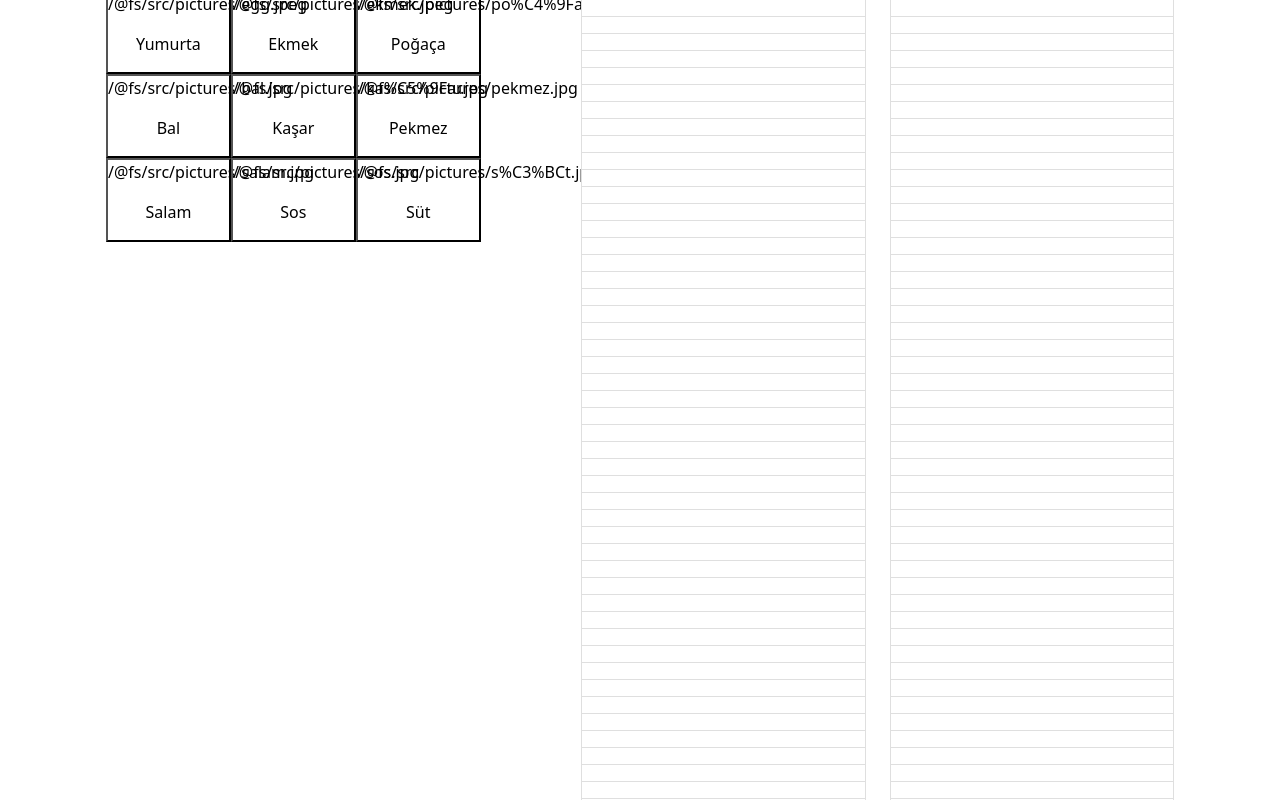
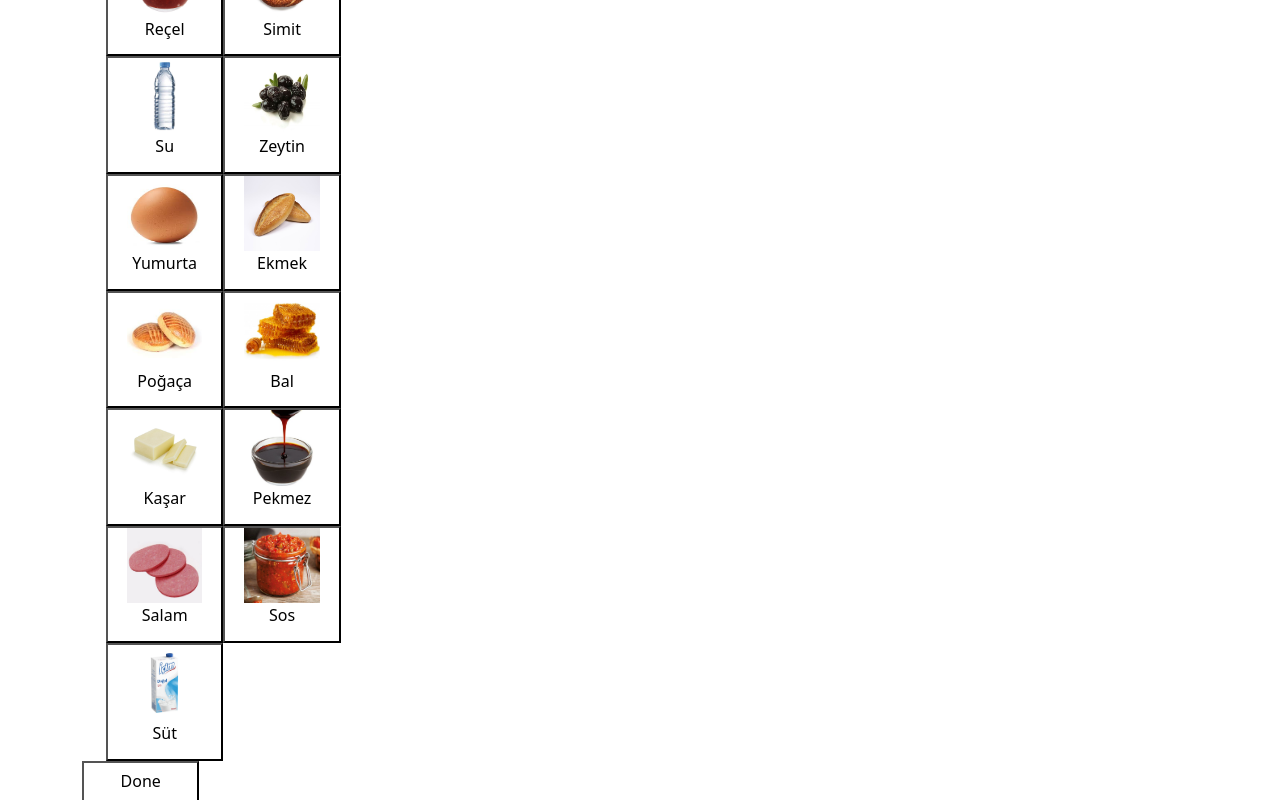
Before and after one commit to MerveBesen/perakende, a React (Create React App) app: page / in a window 1280 px wide. Shown: the part 220-1020 px from the top of the page. Built offline with nearby package versions, Linux system fonts and the light colour scheme.

Commit message:
commit last updates

```diff
--- a/src/App.css
+++ b/src/App.css
@@ -3,15 +3,40 @@
 }
 
 button {
-width: 30%;
-height: 30%;
-box-sizing: content-box;
-padding: 0%;
-background: fixed;
-align-items: center;
-
+  margin: 2mm;
+  width: 30mm;
+  height: 30mm;
+  box-sizing: content-box;
+  padding: 0mm;
+  background: fixed;
+  align-items: center;
 }
 img {
-width: 50%;
-height: 50%;
+  width: 20mm;
+  height: 20mm;
 }
+
+.col {
+  margin: 0mm;
+  margin-top: 0mm;
+}
+
+.h3,
+h3 {
+  margin-top: 10mm;
+}
+
+.row {
+  margin: 0;
+}
+
+button.a {
+  width: 30mm;
+  height: 10mm;
+  position: absolute;
+  vertical-align: bottom;
+}
+
+footer {
+  vertical-align: bottom;
+}
--- a/src/App.js
+++ b/src/App.js
@@ -1,25 +1,27 @@
 import "./App.css";
-import { Col, Container, List, Row } from "reactstrap";
+import { Col, Container, Row } from "reactstrap";
 import Products from "./Products";
-import ShopList from "./ShopList"
+import ShopList from "./ShopList";
 import React, { Component } from "react";
-
 
 export default class App extends Component {
   render() {
-
     return (
       <div>
         <Container>
           <Row>
-            <Col xs="5">
+            <Col xs="4">
               <Products title="Product List" />
             </Col>
             <Col xs="7">
               <ShopList title="Shop List" />
             </Col>
           </Row>
-          <Row></Row>
+          <Row>
+            <footer>
+              <button className="a">Done</button>
+            </footer>
+          </Row>
         </Container>
       </div>
     );
--- a/src/Products.js
+++ b/src/Products.js
@@ -2,9 +2,10 @@ import { Container, Row, Col, List } from "reactstrap";
 import React, { Component } from "react";
 import ProductList from "./ProductList";
 import sList from "./sList";
+import "./App.css";
+//import ReactDOM from "react-dom/client";
 
 export default class Products extends Component {
-
   render() {
     return (
       <div>
@@ -12,9 +13,20 @@ export default class Products extends Component {
         <Container>
           <Col>
             {ProductList.map((product) => (
-              <button key={product.id} onClick={sList.push(product.id, product.image, product.title, product.amount)}>
+              <button
+                key={product.id}
+                onClick={() => {
+                  sList.push({
+                    id: product.id,
+                    image: product.image,
+                    title: product.title,
+                    amount: product.amount,
+                  });
+                }}
+              >
+                {console.log(sList)}
 
-                <p>{product.image}</p>
+                <img src={product.image} />
                 <p>{product.title}</p>
               </button>
             ))}
@@ -24,3 +36,5 @@ export default class Products extends Component {
     );
   }
 }
+//const root = ReactDOM.createRoot(document.getElementById("root"));
+//root.render(<sList />);
--- a/src/ShopList.js
+++ b/src/ShopList.js
@@ -1,6 +1,7 @@
 import React, { Component } from "react";
 import { ListGroup, ListGroupItem, Col, Container, Row } from "reactstrap";
 import sList from "./sList";
+import "./App.css";
 
 const toplamTutar = 0;
 
@@ -12,23 +13,15 @@ export default class ShopList extends Component {
         <Container>
           <Row>
             <Col>
-              Product
-
-              <ListGroup>
+              <h4>Products</h4>
+              <ListGroup flush>
                 {sList.map((product) => (
                   <ListGroupItem key={product.id}>
-                    {product.title}
-                  </ListGroupItem>
-                ))}
-              </ListGroup>
-            </Col>
-            <Col>
-              Price
+                    <Row>
+                      <Col>{product.title}</Col>
 
-              <ListGroup>
-                {sList.map((product) => (
-                  <ListGroupItem key={product.id}>
-                    {product.amount}
+                      <Col>{product.amount}</Col>
+                    </Row>
                   </ListGroupItem>
                 ))}
               </ListGroup>
--- a/src/sList.js
+++ b/src/sList.js
@@ -1,4 +1,3 @@
-const sList= []
-
+const sList = [];
 
 export default sList;
```
